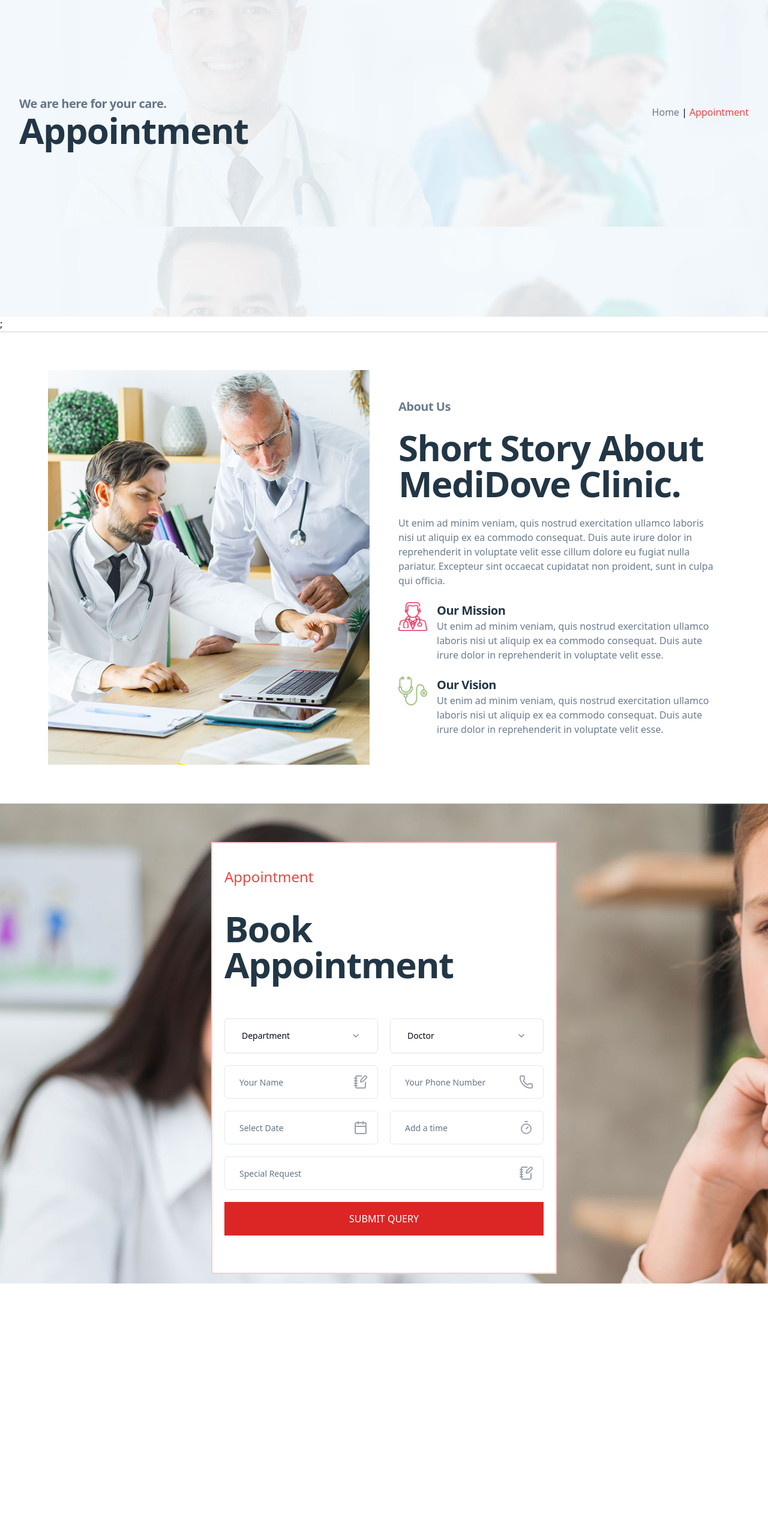
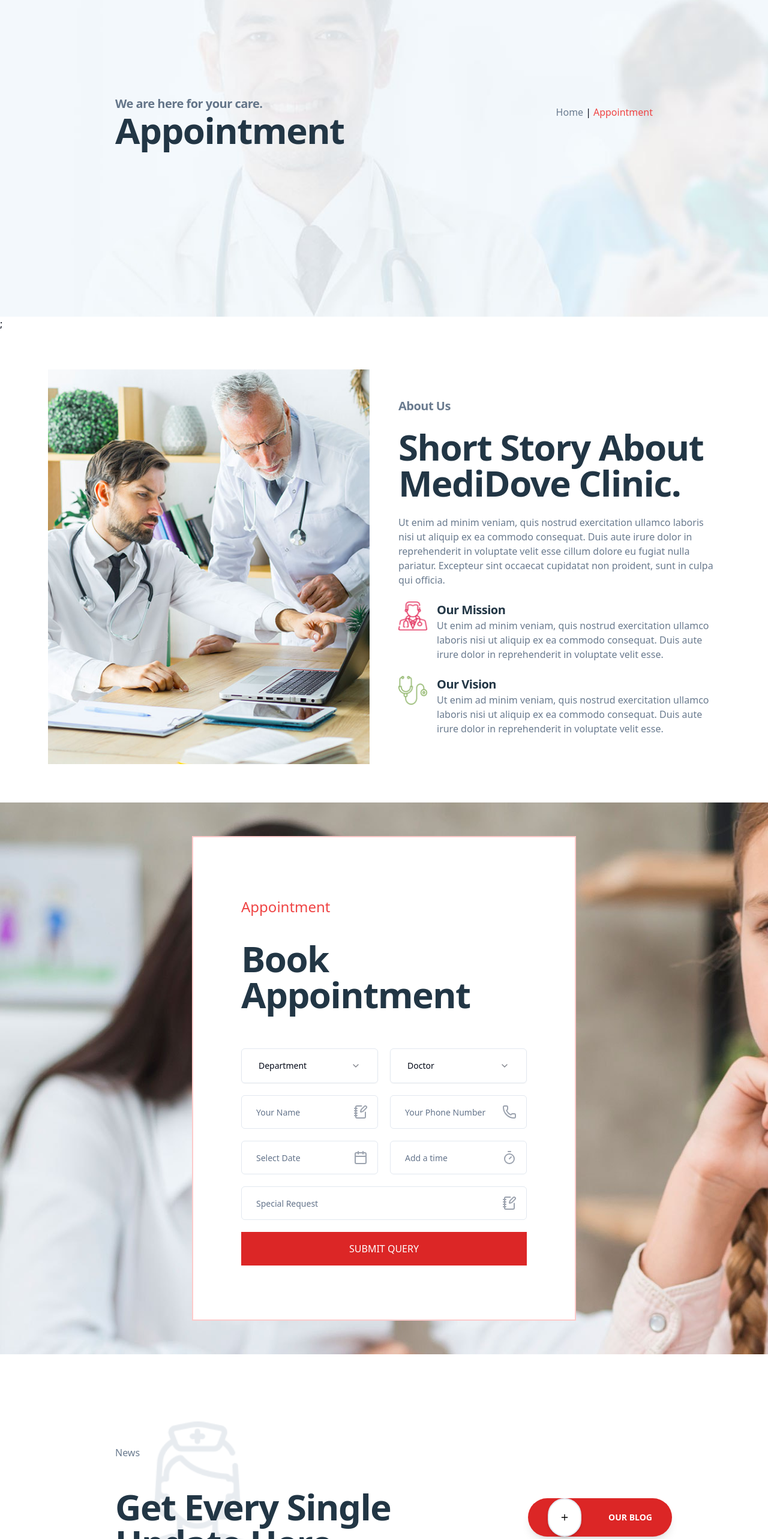
Before and after one commit to shokhsanam18/mediDove, a React (Vite) app: page /BecomeMember in a window 1280 px wide. Shown: the part 234-2800 px from the top of the page at 60% size. Before the commit the page ends 2374 px from the top, so only its background shows below. Built offline with nearby package versions, Linux system fonts and the light colour scheme.

Commit message:
only cards left, everything is done

```diff
--- a/package.json
+++ b/package.json
@@ -13,6 +13,10 @@
     "preview": "vite preview"
   },
   "dependencies": {
+    "@fortawesome/fontawesome-free": "^6.7.2",
+    "@fortawesome/free-regular-svg-icons": "^6.7.2",
+    "@fortawesome/free-solid-svg-icons": "^6.7.2",
+    "@fortawesome/react-fontawesome": "^0.2.2",
     "@radix-ui/react-label": "^2.1.1",
     "@radix-ui/react-navigation-menu": "^1.2.4",
     "@radix-ui/react-select": "^2.1.6",
--- a/src/components/ui/FormAppointment.jsx
+++ b/src/components/ui/FormAppointment.jsx
@@ -87,26 +87,23 @@ function FormAppointment() {
 
   return (
     <div
-      className="flex justify-center h-[100vh] p-16"
+      className="md:flex md:justify-center h-[115vh] "
       style={{
         backgroundImage: "url('/img/bgzlyuka.jpg')",
       }}
     >
       <form
         onSubmit={handleSubmit}
-        className="border-2 border-red-200 w-1/2 bg-white p-5 "
-        style={{
-          height: "calc(100vh - 80px)",
-        }}
+        className="border-2 border-red-200 md:p-20 m-5 p-4 bg-white md:m-14 md:w-1/2"
       >
         <Typography variant="p" className="text-red-500 mt-5 text-2xl">
           Appointment
         </Typography>
-        <Typography variant="h2" className="py-10 text-3xl">
+        <Typography variant="h2" className=" text-3xl md:py-10 py-3">
           Book Appointment
         </Typography>
 
-        <div className="flex flex-col md:flex-row gap-5 mt-5">
+        <div className="flex flex-col md:flex-row gap-5 md:mt-5">
           <SelectDemo
             value={formData.department}
             onChange={handleChange("department")}
--- a/src/pages/BecomeMember/AppointmentSlide.jsx
+++ b/src/pages/BecomeMember/AppointmentSlide.jsx
@@ -5,13 +5,13 @@ import { Link } from "react-router-dom";
 const AppointmentPage = () => {
   return (
     <div
-      className="flex items-center h-screen w-full "
+      className="flex items-center h-[100vh] w-full bg-no-repeat bg-cover"
       style={{
         backgroundImage: "url('/img/bgbook.jpg')",
         height: "calc(100vh - 150px)",
       }}
     >
-      <div className="flex flex-col md:flex-row items-center text-center sm:text-start sm:items-start w-full p-8">
+      <div className="flex flex-col md:flex-row items-center text-center sm:text-start sm:items-start w-full md:p-48">
         <div className="flex flex-col items-center sm:items-start w-full">
           <Typography variant="h4">We are here for your care.</Typography>
           <Typography variant="h2">Appointment</Typography>
--- a/src/pages/BecomeMember/BecomeMember.jsx
+++ b/src/pages/BecomeMember/BecomeMember.jsx
@@ -2,14 +2,14 @@ import React from "react";
 import AppointmentPage from "./AppointmentSlide";
 import { About } from "@/pages/About/About";
 import FormAppointment from "@/components/ui/FormAppointment";
+import NewsAppointment from "./NewsAppointment";
 export const BecomeMember = () => {
   return (
-    <>
+    <div className="overflow-x-hidden">
       <AppointmentPage />;
-      <span class="block w-full h-px bg-gray-300 shadow-sm shadow-gray-400 opacity-50"></span>
       <About />
-      <span class="block w-full h-px bg-gray-300 shadow-sm shadow-gray-400 opacity-50"></span>
       <FormAppointment />
-    </>
+      <NewsAppointment />
+    </div>
   );
 };
--- /dev/null
+++ b/src/pages/BecomeMember/NewsAppointment.jsx
@@ -0,0 +1,49 @@
+import Typography from "@/components/ui/Typography";
+import { Button } from "@/components/ui/button";
+import { Plus } from "lucide-react";
+import { Link } from "react-router-dom";
+
+const NewsAppointment = () => {
+  return (
+    <div className="md:px-40 md:py-20 ">
+      <div className="flex items-center justify-between md:flex-row flex-col">
+        <div
+          className="h-[40vh] md:w-1/2  bg-contain bg-no-repeat sm:w-full m-8"
+          style={{ backgroundImage: "url('/img/bgnurse.png')" }}
+        >
+          <Typography variant="p" className="py-10">
+            News
+          </Typography>
+          <Typography
+            variant="h2"
+            className="py-2 text-4xl sm:text-4xl md:text-6xl"
+          >
+            Get Every Single Update Here.
+          </Typography>
+
+          <div className="w-32 my-5 h-1 bg-[linear-gradient(to_right,red_50%,transparent_50%)] bg-[length:15px_100%]"></div>
+        </div>
+        <div>
+          <Button className="flex h-16 w-60 justify-evenly gap-7 text-center rounded-full bg-red-600 text-white font-semibold shadow-lg hover:bg-green-600 transition relative">
+            <span className="w-14 h-16 flex items-center justify-center bg-white text-black rounded-full border-2 shadow-md ">
+              <Plus size={16} />
+            </span>{" "}
+            <Link to="/Blog"> OUR BLOG</Link>
+          </Button>
+        </div>
+      </div>
+      <div> CARDS HERE =)
+      </div>
+      <div className="justify-items-end py-10 ">
+        <Button className="flex h-16 w-60 gap-7 text-center rounded-full bg-green-600   text-white font-semibold shadow-lg hover:bg-red-600 transition relative">
+          <span className="w-14 h-16 flex items-center justify-center bg-white text-black rounded-full border-2 shadow-md ">
+            <Plus size={15} />
+          </span>
+          <Link to="/Blog"> Contact us</Link>
+        </Button>
+      </div>
+    </div>
+  );
+};
+
+export default NewsAppointment;
```
Also changed, not shown: public/img/bgnurse.png (added).
